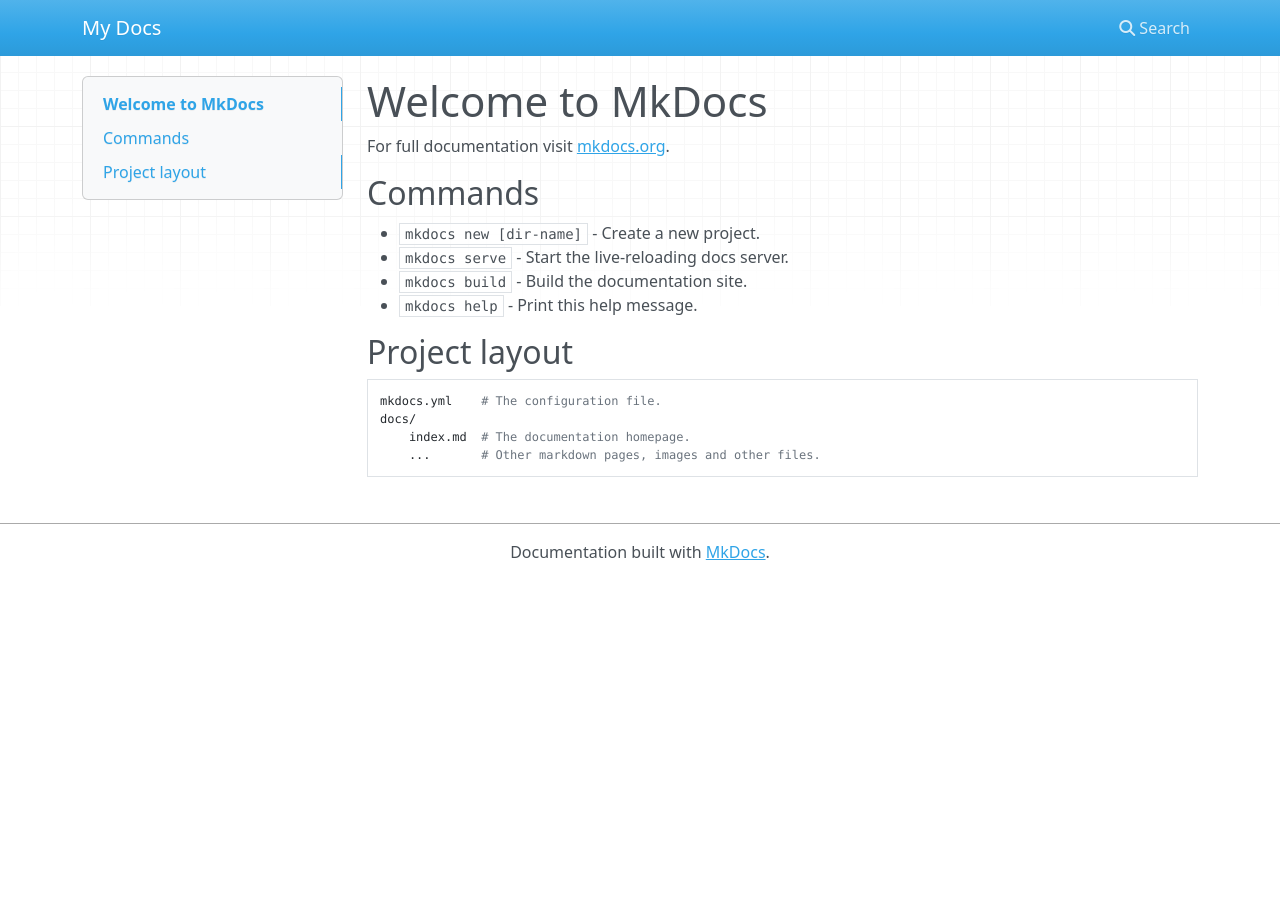
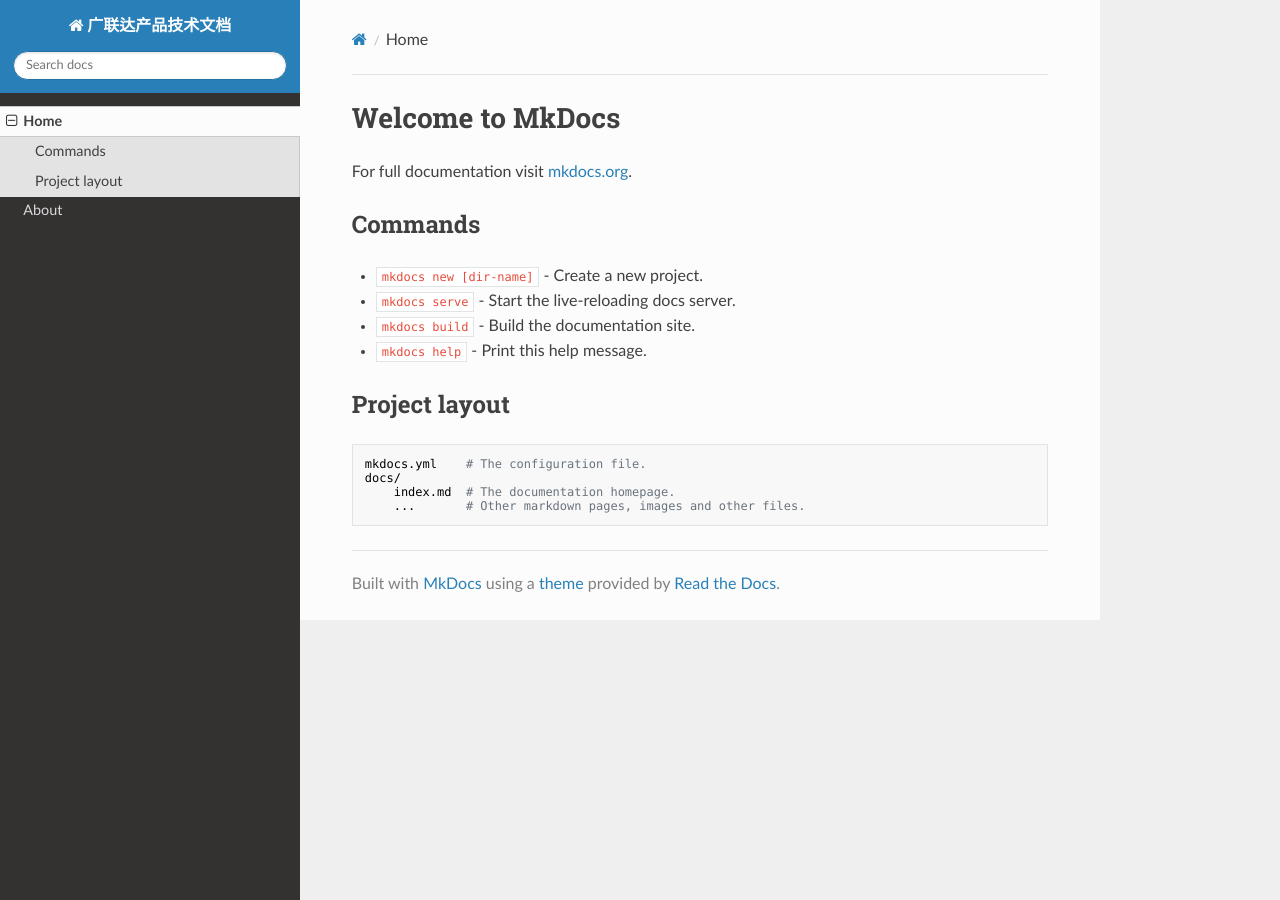
Before and after one commit to jinm-a/wiki, an MkDocs documentation site: the page built from docs/index.md, in a window 1280 px wide. Built offline with MkDocs 1.6.1, drawn with Linux system fonts in a browser that asks for light colours; nearby versions of some CDN libraries.

```diff
--- a/mkdocs.yml
+++ b/mkdocs.yml
@@ -1 +1,5 @@
-site_name: My Docs
+site_name: 广联达产品技术文档
+nav:
+    - Home: index.md
+    - About: about.md
+theme: readthedocs
```
Also changed, not shown: 2 other files.
